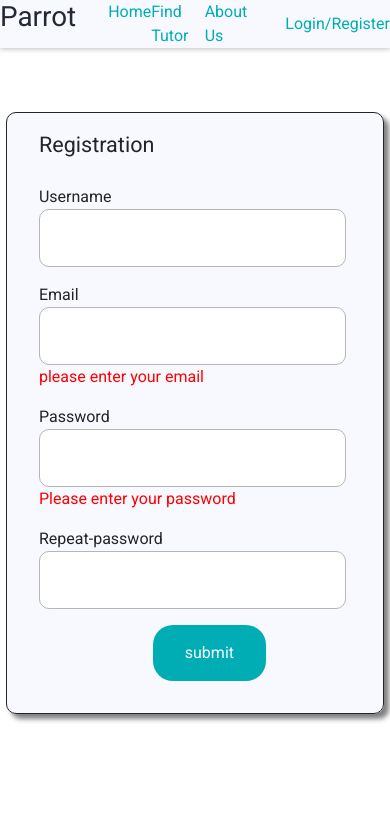
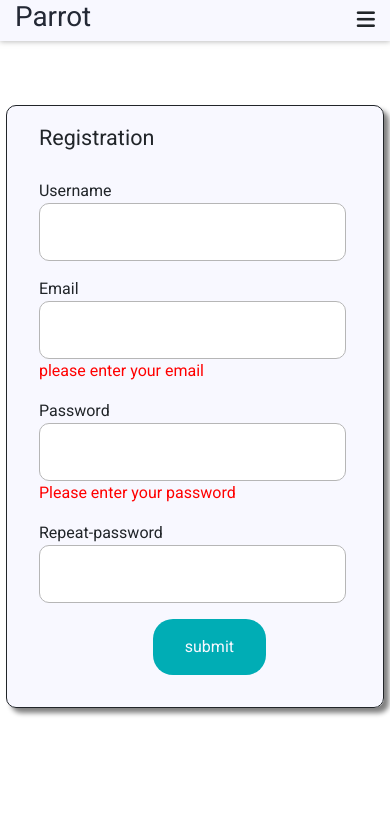
Before and after one commit to Project5ReactHooks/Parrot, a React (Create React App) app: page /login in a window 390 px wide. Shown: the top 834 px of the page. Built offline with nearby package versions, Linux system fonts and the light colour scheme.

Commit message:
nav responsivness

```diff
--- a/src/components/OurNavBar.js
+++ b/src/components/OurNavBar.js
@@ -1,14 +1,26 @@
-import React from "react";
+import React, { useState } from "react";
 import "../style/OurNavBar.css";
 import { Link } from "react-router-dom";
 
 function OurNavBar() {
+  const [toggleNav, setToggleNav] = useState(false);
+  let obj = toggleNav
+    ? { display: "flex", flexDirection: "column", alignItems: "self-start" }
+    : {};
   return (
     <nav className="navMainContainer">
       <div className="logoContainer">
-        <h1>Parrot</h1>
+        <Link to="/">
+          <h1>Parrot</h1>
+        </Link>
       </div>
-      <div className="pagesLinks">
+      <ul className="burgerMenu">
+        <li>
+          <i class="fas fa-bars" onClick={() => setToggleNav(!toggleNav)}></i>
+        </li>
+      </ul>
+      {/* style={obj} */}
+      <div className="pagesLinks" style={obj}>
         <ul>
           <li>
             <Link to="/">Home</Link>
--- a/src/style/OurNavBar.css
+++ b/src/style/OurNavBar.css
@@ -1,31 +1,77 @@
-.navMainContainer{
+.navMainContainer {
   display: grid;
   grid-template-columns: 1fr 5fr;
   background-color: var(--white);
   position: sticky;
-    top:0;
+  top: 0;
   width: 100%;
   box-shadow: 0px 1px 5px rgba(128, 128, 128, 0.5);
+  z-index: 5;
 }
-.navMainContainer .logoContainer{
+.navMainContainer .logoContainer {
   text-align: center;
   color: var(--navyBlue);
 }
-.navMainContainer .pagesLinks{
+.navMainContainer .logoContainer a {
+  color: inherit;
+  text-decoration: none;
+}
+.navMainContainer .pagesLinks {
   display: grid;
   grid-template-columns: 2fr 1fr;
   align-items: center;
 }
-.navMainContainer .pagesLinks *{
+.navMainContainer .pagesLinks * {
   text-decoration: none;
   list-style: none;
   color: var(--teal);
 }
-.navMainContainer .pagesLinks *:hover{
+.navMainContainer .pagesLinks *:hover {
   color: var(--navyBlue);
 }
-.navMainContainer .pagesLinks ul{
+.navMainContainer .pagesLinks ul {
   display: flex;
   margin: 0;
   justify-content: space-evenly;
 }
+.navMainContainer .burgerMenu {
+  display: none;
+}
+@media screen and (max-width: 768px) {
+  .navMainContainer .logoContainer {
+    text-align: left;
+  }
+  .navMainContainer .pagesLinks,
+  .navMainContainer .pagesLinks ul {
+    display: grid;
+    grid-template-columns: 1fr;
+  }
+  .navMainContainer {
+    display: grid;
+    grid-template-columns: 1fr 1fr;
+    justify-content: space-between;
+    padding: 0 15px;
+  }
+  .navMainContainer .pagesLinks ul {
+    padding: 0;
+  }
+  .navMainContainer .pagesLinks {
+    display: none;
+  }
+  .navMainContainer .burgerMenu {
+    display: flex;
+    margin: 0;
+    padding: 0;
+    list-style: none;
+    font-size: 1.3em;
+    justify-content: flex-end;
+    align-items: center;
+  }
+}
+@media screen and (min-width: 769px) {
+  .navMainContainer .pagesLinks {
+    display: grid !important;
+    grid-template-columns: 2fr 1fr !important;
+    align-items: center !important;
+  }
+}
```
Lines whose indentation alone changed are shown as unchanged.
